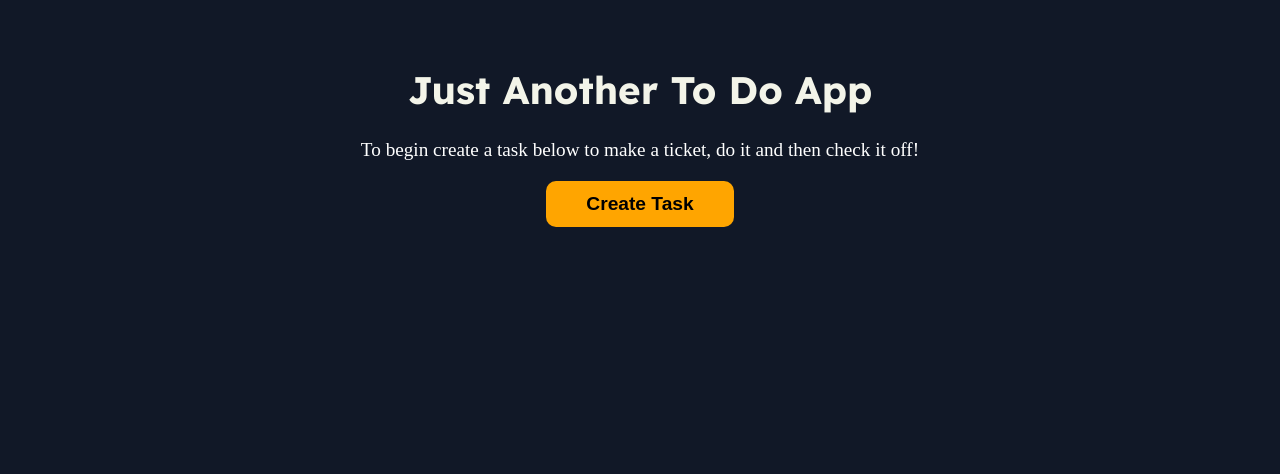
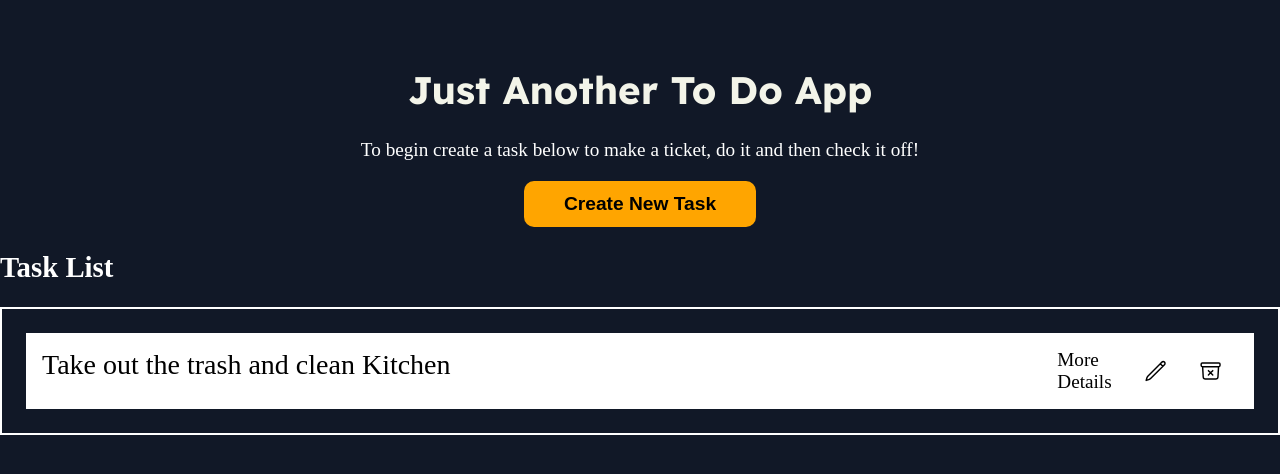
Before and after one commit to WesloTheWeb/to-do-app, a React (Create React App) app: page / in a window 1280 px wide. Shown: the top 474 px of the page. Built offline with nearby package versions, Linux system fonts and the light colour scheme.

Commit message:
task component made. Ready to branch out on feature of functionality create and delete from state

```diff
--- a/src/App.scss
+++ b/src/App.scss
@@ -7,6 +7,10 @@ body {
   margin: 0;
 }
 
+button:hover {
+  cursor: pointer;
+}
+
 .middle {
   margin: 0 auto;
   text-align: center;
--- a/src/App.tsx
+++ b/src/App.tsx
@@ -3,6 +3,7 @@ import { useAppSelector } from './app/hooks';
 import Header from './components/Header/Header';
 import Modal from './components/Modal/Modal';
 import Overlay from './components/Overlay/Overlay';
+import List from './containers/List/List';
 
 function App() {
   const modalToggle = useAppSelector((state) => state.modal)
@@ -21,6 +22,7 @@ function App() {
 
       <div className="App">
         <Header />
+        <List />
       </div>
     </>
   );
--- a/src/components/Button/Button.module.scss
+++ b/src/components/Button/Button.module.scss
@@ -1,6 +1,5 @@
 .genButton {
     display: block;
-    // background-color: orange;
     border-radius: 10px;
     border: none;
     padding: .75rem 2.5rem;
@@ -10,7 +9,6 @@
     &:hover {
         cursor: pointer;
         color: #181818;
-        // background-color: darkorange;
     }
 }
 
--- a/src/components/Button/Button.tsx
+++ b/src/components/Button/Button.tsx
@@ -33,7 +33,6 @@ const Button = ({ title, type, clickEvent }: { title: string, type?: any, clickE
             case 'modal':
                 return onModalClick;
         }
-
     }
 
     return (
--- a/src/components/CreateTaskButton/CreateTaskButton.module.scss
+++ b/src/components/CreateTaskButton/CreateTaskButton.module.scss
@@ -11,6 +11,6 @@
     &:hover {
         cursor: pointer;
         color: #181818;
-        // background-color: darkorange;
+        background-color: darkorange;
     }
 }
--- a/src/components/CreateTaskButton/CreateTaskButton.tsx
+++ b/src/components/CreateTaskButton/CreateTaskButton.tsx
@@ -11,8 +11,7 @@ const CreateTaskButton = ({ title }: { title: string}) => {
 
     const onModalClick = (e: MouseEvent, modal: boolean) => {
         e.preventDefault();
-        dispatch(setModal(modal))
-        console.log('clicked')
+        dispatch(setModal(modal));
     }
 
     return (
--- a/src/components/Header/Header.tsx
+++ b/src/components/Header/Header.tsx
@@ -7,7 +7,7 @@ const Header = () => {
         <header>
             <h1>Just another to do app</h1>
             <p>To begin create a task below to make a ticket, do it and then check it off!</p>
-            <CreateTaskButton title="Create Task" />
+            <CreateTaskButton title="Create New Task" />
         </header>
     );
 };
--- a/src/components/Modal/Modal.tsx
+++ b/src/components/Modal/Modal.tsx
@@ -11,7 +11,7 @@ const Modal = ({ }) => {
         >
             <h3>Task</h3>
             <p>To create a task fill out the information below</p>
-            <label>Title</label>
+            <label>Name of Task</label>
             <input
                 placeholder='title'
             />
@@ -21,7 +21,7 @@ const Modal = ({ }) => {
             />
             <Button
                 type='formType'
-                title="Submit"
+                title="Create Task"
             />
             <Button
                 type='cancel'
--- /dev/null
+++ b/src/components/Task/Task.module.scss
@@ -0,0 +1,26 @@
+.container {
+    display: flex;
+    justify-content: space-between;
+    background-color: #fff;
+    color: #000;
+    padding: 1rem;
+
+    span {
+        display: block;
+        font-size: 1.75rem;
+    }
+
+    .options {
+        display: flex;
+
+        svg, div {
+            display: block;
+            margin: 0 1rem;
+
+            &:hover {
+                cursor: pointer;
+                color: orangered;
+            }
+        }
+    }
+}
--- /dev/null
+++ b/src/components/Task/Task.tsx
@@ -0,0 +1,23 @@
+import React from 'react';
+import classes from './Task.module.scss';
+
+const { container, options } = classes;
+
+const Task = ({ task }: { task: string }) => {
+    return (
+        <div className={container}>
+            <span>{task}</span>
+            <div className={options}>
+                <div>More Details</div>
+                <svg xmlns="http://www.w3.org/2000/svg" fill="none" viewBox="0 0 24 24" strokeWidth={1.5} stroke="currentColor" className="w-6 h-6">
+                    <path strokeLinecap="round" strokeLinejoin="round" d="M16.862 4.487l1.687-1.688a1.875 1.875 0 112.652 2.652L6.832 19.82a4.5 4.5 0 01-1.897 1.13l-2.685.8.8-2.685a4.5 4.5 0 011.13-1.897L16.863 4.487zm0 0L19.5 7.125" />
+                </svg>
+                <svg fill="none" viewBox="0 0 24 24" strokeWidth={1.5} stroke="currentColor" className="w-6 h-6">
+                    <path strokeLinecap="round" strokeLinejoin="round" d="M20.25 7.5l-.625 10.632a2.25 2.25 0 01-2.247 2.118H6.622a2.25 2.25 0 01-2.247-2.118L3.75 7.5m6 4.125l2.25 2.25m0 0l2.25 2.25M12 13.875l2.25-2.25M12 13.875l-2.25 2.25M3.375 7.5h17.25c.621 0 1.125-.504 1.125-1.125v-1.5c0-.621-.504-1.125-1.125-1.125H3.375c-.621 0-1.125.504-1.125 1.125v1.5c0 .621.504 1.125 1.125 1.125z" />
+                </svg>
+            </div>
+        </div>
+    );
+};
+
+export default Task;
--- /dev/null
+++ b/src/containers/List/List.module.scss
@@ -0,0 +1,5 @@
+.listContainer {
+    border: 2.5px solid #fff;
+    padding: 1.5rem 1.5rem;
+    margin: 0 auto;
+}
--- a/src/containers/List/List.tsx
+++ b/src/containers/List/List.tsx
@@ -1,8 +1,17 @@
 import React from 'react';
+import Task from '../../components/Task/Task';
+import classes from './List.module.scss';
+
+const { listContainer } = classes;
 
 const List = ({ }) => {
     return (
-        <section></section>
+        <section>
+            <h2>Task List</h2>
+            <section className={listContainer}>
+                <Task task="Take out the trash and clean Kitchen" />
+            </section>
+        </section>
     );
 };
 
```
